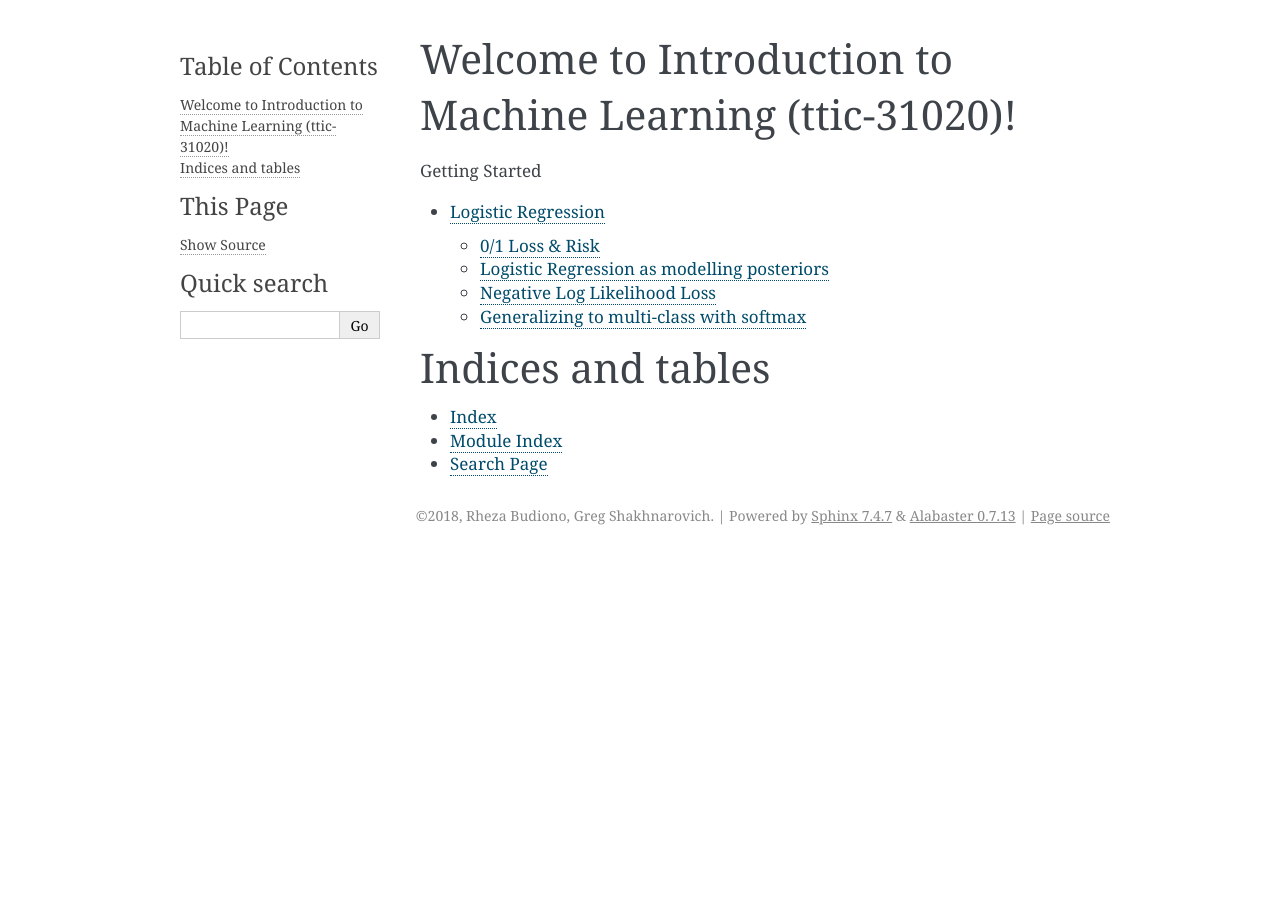
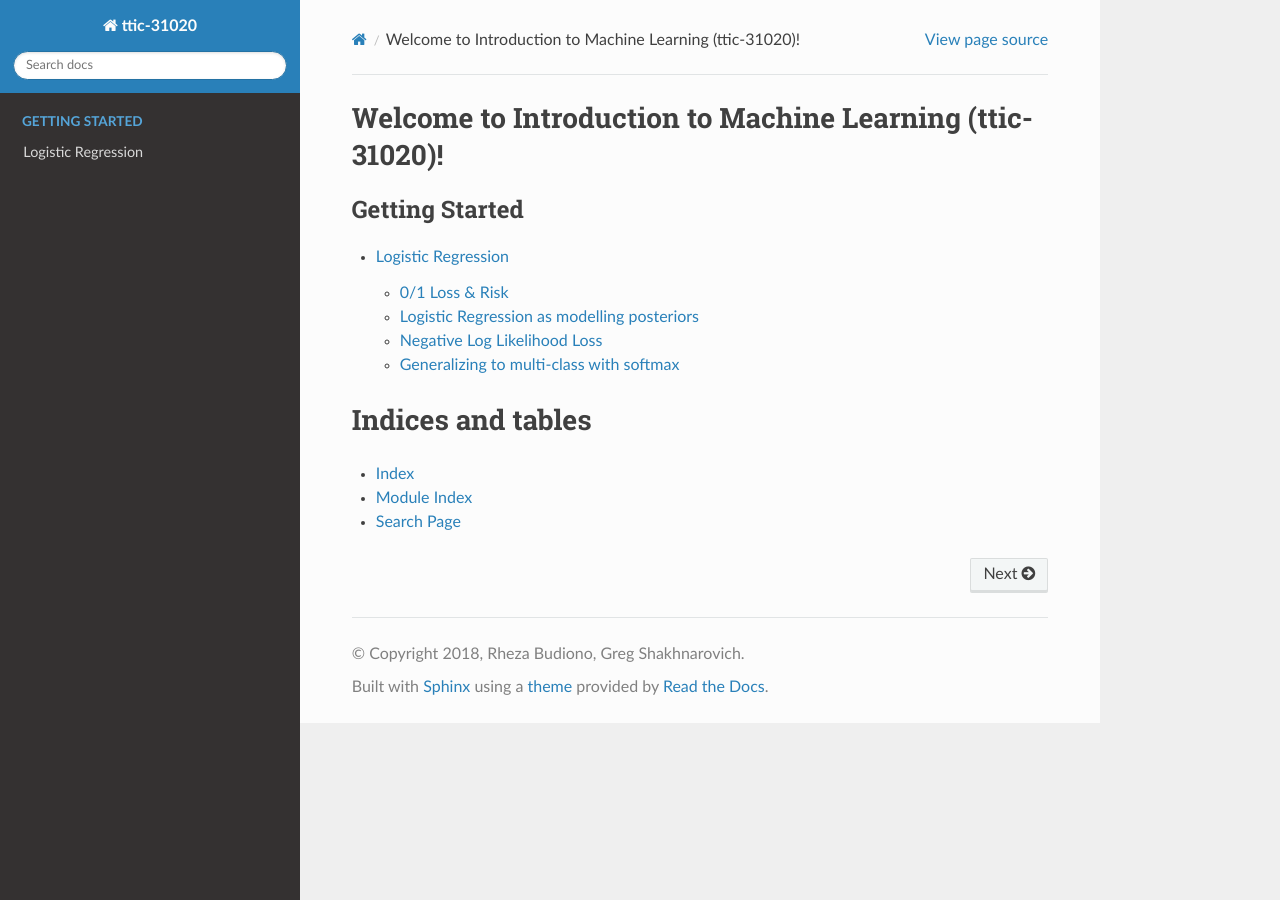
Before and after one commit to rhezab/ttic-31020-notes, a Sphinx documentation site: the page built from docs/source/index.rst, in a window 1280 px wide. Built offline with Sphinx 7.4.7 and the Read the Docs theme 2.0.0, drawn with Linux system fonts in a browser that asks for light colours; pages that are not in the unit, such as notebooks, are missing from menus.

Commit message:
rtd theme and reqs

```diff
--- /dev/null
+++ b/docs/requirements.txt
@@ -0,0 +1,2 @@
+sphinx
+sphinx-rtd-theme
--- a/docs/source/conf.py
+++ b/docs/source/conf.py
@@ -80,7 +80,8 @@ pygments_style = None
 # The theme to use for HTML and HTML Help pages.  See the documentation for
 # a list of builtin themes.
 #
-html_theme = 'alabaster'
+# html_theme = 'alabaster'
+html_theme = "sphinx_rtd_theme"
 
 # Theme options are theme-specific and customize the look and feel of a theme
 # further.  For a list of options available for each theme, see the
```
